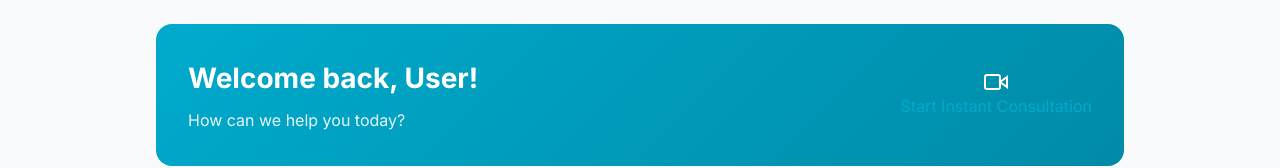
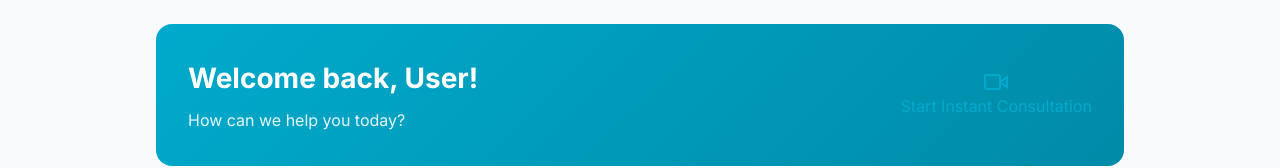
Before and after one commit to Allan00913/DoktorGO, a Next.js app in the folder frontend/: page /dashboard in a window 1280 px wide. Shown: the part 143-311 px from the top of the page. Built offline with nearby package versions, Linux system fonts and the light colour scheme; no server answers; sample sign-in values are in the browser's storage.

Commit message:
Change icon to blue for visibility on white button

```diff
--- a/frontend/src/app/dashboard/page.tsx
+++ b/frontend/src/app/dashboard/page.tsx
@@ -91,7 +91,7 @@ export default function DashboardPage() {
             </div>
             <Link href="/consultation" className="consultation-btn">
               <span className="btn-icon">
-                <svg width="24" height="24" viewBox="0 0 24 24" fill="none" stroke="white" strokeWidth="2">
+                <svg width="24" height="24" viewBox="0 0 24 24" fill="none" stroke="#00aacc" strokeWidth="2">
                   <polygon points="23 7 16 12 23 17 23 7"/>
                   <rect x="1" y="5" width="15" height="14" rx="2" ry="2"/>
                 </svg>
```
